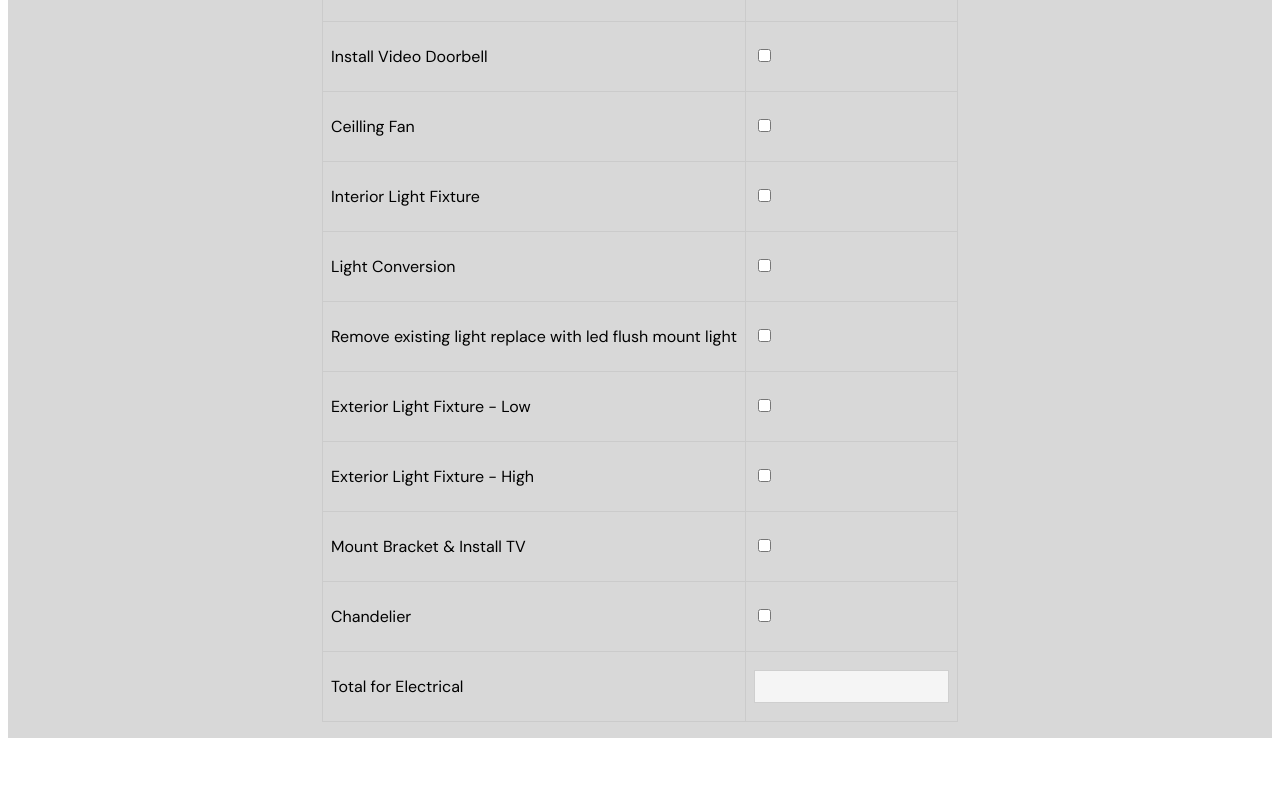
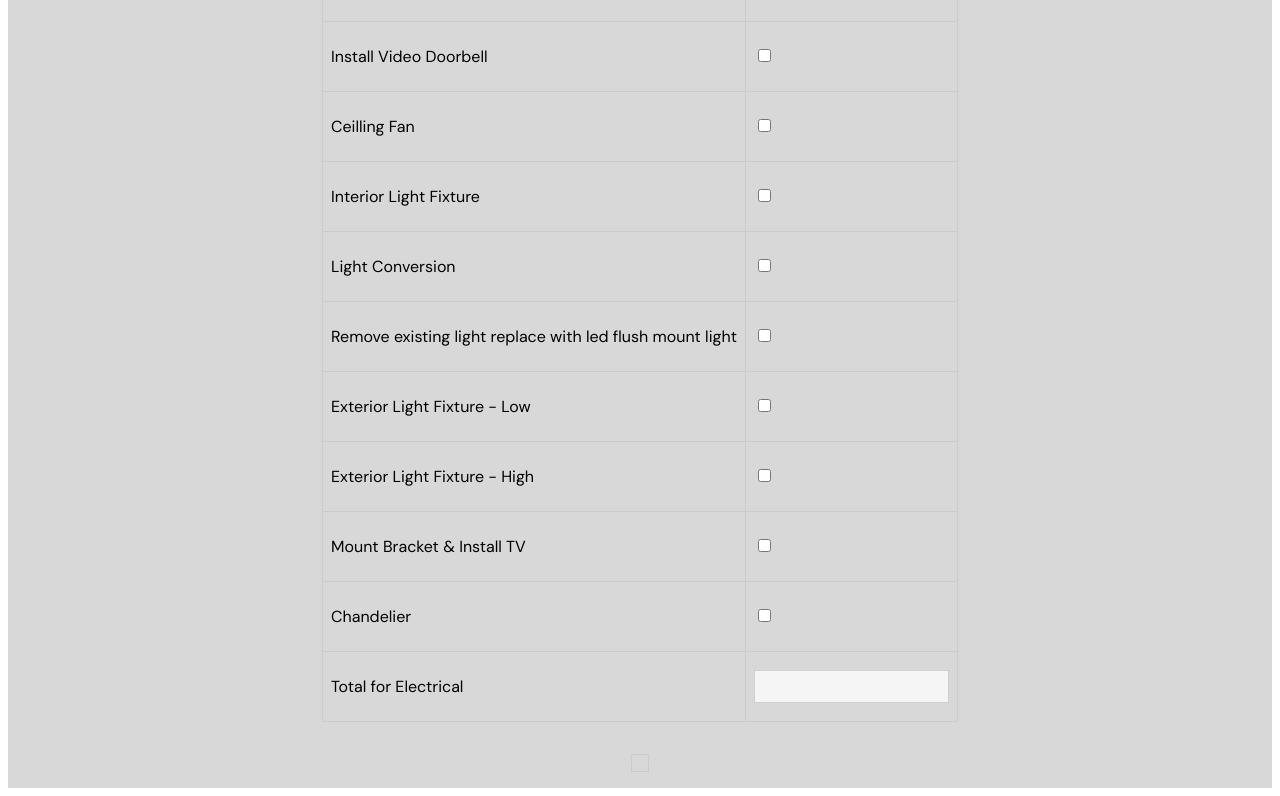
Before and after one commit to bendgn/txrr-calculator, a plain HTML site: page index.html in a window 1280 px wide. Shown: the part 321-1117 px from the top of the page. Before the commit the page ends 1067 px from the top, so only its background shows below. Drawn offline with nearby package versions, Linux system fonts and the light colour scheme; a script that the page names is missing.

Commit message:
New Table for Exterior Roof Windows and Siding

```diff
--- a/index.html
+++ b/index.html
@@ -203,6 +203,13 @@
         </tr>
       </table>
     </div>
+    <div class="table-block-group">
+      <table>
+        <tr>
+          <th></th>
+        </tr>
+      </table>
+    </div>
     <script src="https://cdnjs.cloudflare.com/ajax/libs/jquery/3.7.1/jquery.min.js"></script>
     <!-- Include jQuery UI (including the tooltip widget) -->
     <script src="https://code.jquery.com/ui/1.12.1/jquery-ui.js"></script>
```
